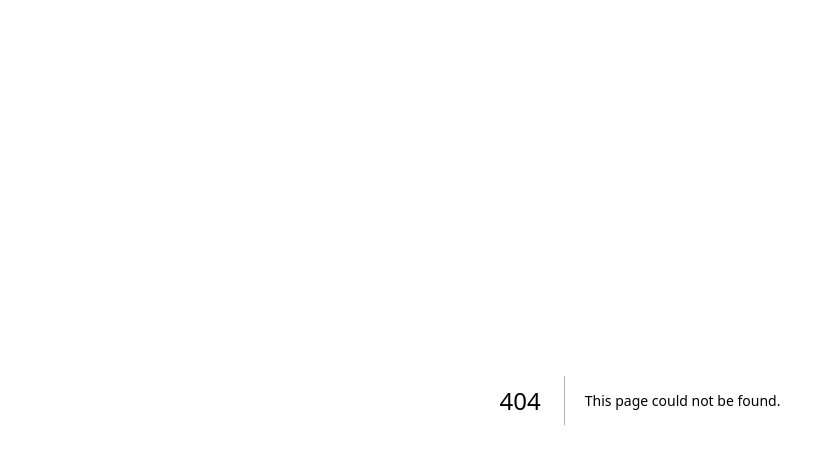
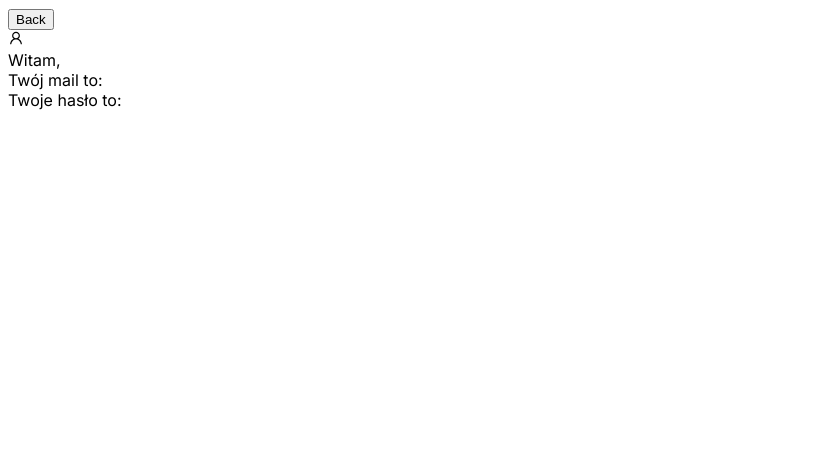
Before and after one commit to Pi0t3r/AutoHunt, a Next.js app: page /profile in a window 1280 px wide. Before the commit this address had no page. Shown: the top 464 px of the page, without its empty margins (0-835 px from the left). Built offline with nearby package versions, Linux system fonts and the light colour scheme.

Commit message:
create a side, profile with users data

```diff
--- a/app/create/page.tsx
+++ b/app/create/page.tsx
@@ -1,10 +1,5 @@
 "use client";
 import React from "react";
-// import { auth, storage } from "../../firebase";
-import { getDownloadURL, ref, uploadBytesResumable } from "firebase/storage";
-import { addDoc, collection, getDocs } from "firebase/firestore";
-// import { db } from "../../firebase";
-import { Select } from "@/components/select/Select";
 
 export default function CreateAdvert() {
   const [state, setState] = React.useState({
--- /dev/null
+++ b/app/profile/page.tsx
@@ -0,0 +1,62 @@
+"use client";
+import React, { useState, useEffect } from "react";
+import { useUserContext } from "@/context/UserContext";
+import Link from "next/link";
+import { collection, getDocs, query, where } from "firebase/firestore";
+import { db } from "@/firebase";
+import { AiOutlineUser } from "react-icons/ai";
+export default function Profile() {
+  const { user, setUser } = useUserContext();
+  const [userName, setUserName] = useState("");
+  const [userSurname, setUserSurname] = useState("");
+  const [userMail, setUserMail] = useState("");
+  const [userPassword, setUserPassword] = useState("");
+
+  const getUserData = async () => {
+    try {
+      if (user && user.email) {
+        const userCollectionRef = collection(db, "users");
+        const q = query(userCollectionRef, where("email", "==", user.email));
+        const usersSnapshot = await getDocs(q);
+        if (!usersSnapshot.empty) {
+          const userData = usersSnapshot.docs[0].data();
+          setUserName(userData.name);
+          setUserSurname(userData.surname);
+          setUserMail(userData.email);
+          setUserPassword(userData.password);
+        }
+      }
+    } catch (error) {
+      console.error(error);
+    }
+  };
+  useEffect(() => {
+    if (!user) {
+      const storedUser = localStorage.getItem("user");
+      if (storedUser) {
+        setUser(JSON.parse(storedUser));
+      }
+    }
+    if (user && !userName && !userSurname) {
+      getUserData();
+    }
+  }, [user, userName, userSurname, setUser]);
+
+  return (
+    <div>
+      <Link href="/">
+        <button>Back</button>
+      </Link>
+      <div>
+        <div>
+          <div>
+            <AiOutlineUser />
+          </div>
+          Witam, {userName} {userSurname} <br />
+          <span>Twój mail to: {userMail}</span> <br />
+          <span>Twoje hasło to: {userPassword}</span>
+        </div>
+      </div>
+    </div>
+  );
+}
```
Also changed, not shown: app/profile/profile.module.css (added).
